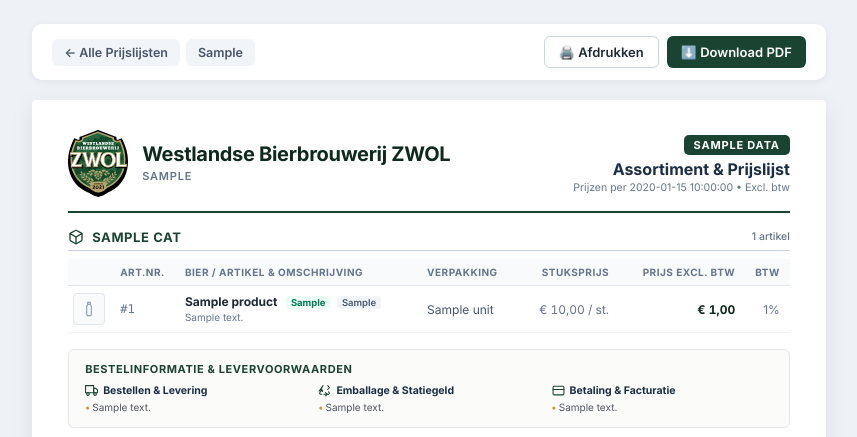
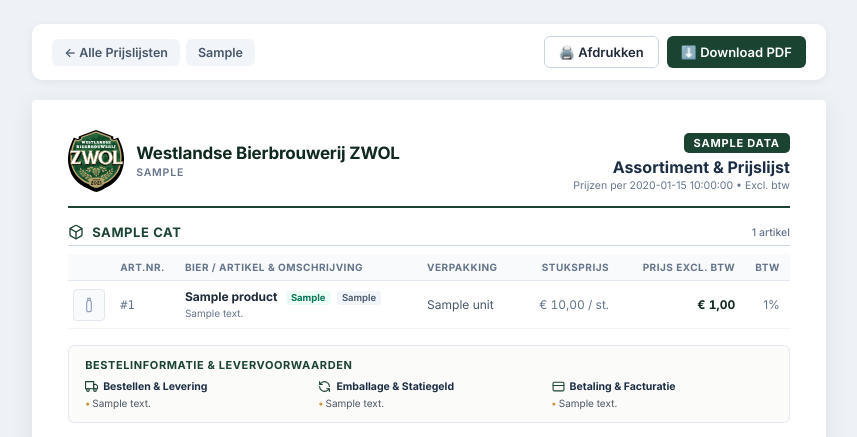
Before and after one commit to koenc/zwol-orders, a Python web app: template app/templates/price_lists/view.html in a window 1280 px wide. Shown: the top 437 px of the page, without its empty margins (211-1068 px from the left). Run offline with Jinja, Linux system fonts and the light colour scheme; the template is opened without the code that fills it: most values are stand-ins (such as "Sample title", 1, 10 or a date in 2020).

Commit message:
fix(pricelists): sort products alphabetically per category, fit title on single line, and improve recycle icon

```diff
--- a/app/templates/price_lists/view.html
+++ b/app/templates/price_lists/view.html
@@ -170,33 +170,37 @@
     .header-brand {
       display: flex;
       align-items: center;
-      gap: 14px;
+      gap: 12px;
+      flex-shrink: 0;
     }
 
     .logo-img {
-      width: 60px;
+      width: 56px;
       height: auto;
     }
 
     .brand-title {
-      font-size: 20px;
+      font-size: 17px;
       font-weight: 800;
       color: var(--zwol-green-dark);
-      letter-spacing: -0.3px;
-      line-height: 1.15;
+      letter-spacing: -0.2px;
+      line-height: 1.2;
+      white-space: nowrap;
     }
 
     .brand-tagline {
-      font-size: 11px;
+      font-size: 10.5px;
       color: var(--text-muted);
       text-transform: uppercase;
       letter-spacing: 0.8px;
       font-weight: 600;
       margin-top: 3px;
+      white-space: nowrap;
     }
 
     .header-meta {
       text-align: right;
+      flex-shrink: 0;
     }
 
     .doc-badge {
@@ -712,12 +716,10 @@
         <div class="condition-box">
           <h4>
             <svg class="cond-icon" viewBox="0 0 24 24" width="13" height="13" fill="none" stroke="currentColor" stroke-width="2" stroke-linecap="round" stroke-linejoin="round">
-              <path d="M7 19H4.815a1.83 1.83 0 0 1-1.57-.881 1.785 1.785 0 0 1-.004-1.784L7.196 9.5"></path>
-              <path d="M11 19h8.203a1.83 1.83 0 0 0 1.556-.89 1.784 1.784 0 0 0 0-1.775l-1.226-2.12"></path>
-              <path d="m14 16 3 3-3 3"></path>
-              <path d="M8.293 13.596 5.196 9.5 9.196 3"></path>
-              <path d="m2 13 3-3.5L8.5 13"></path>
-              <path d="m18 10 3-3.5-3-3.5"></path>
+              <path d="M21 12a9 9 0 0 0-9-9 9.75 9.75 0 0 0-6.74 2.74L3 8"/>
+              <path d="M3 3v5h5"/>
+              <path d="M3 12a9 9 0 0 0 9 9 9.75 9.75 0 0 0 6.74-2.74L21 16"/>
+              <path d="M16 16h5v5"/>
             </svg>
             Emballage &amp; Statiegeld
           </h4>
```
Also changed, not shown: app/services/price_list_service.py (+7 -2 lines).
